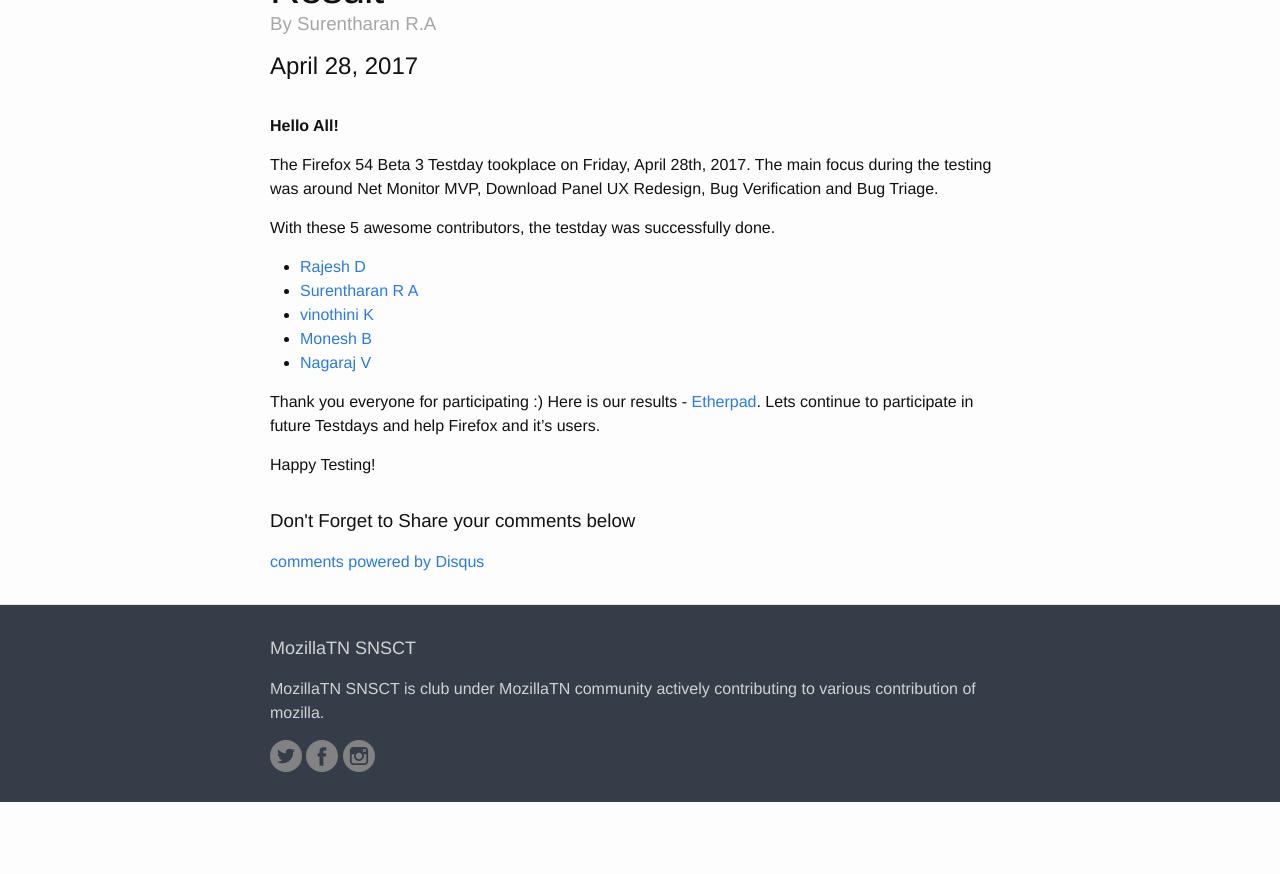
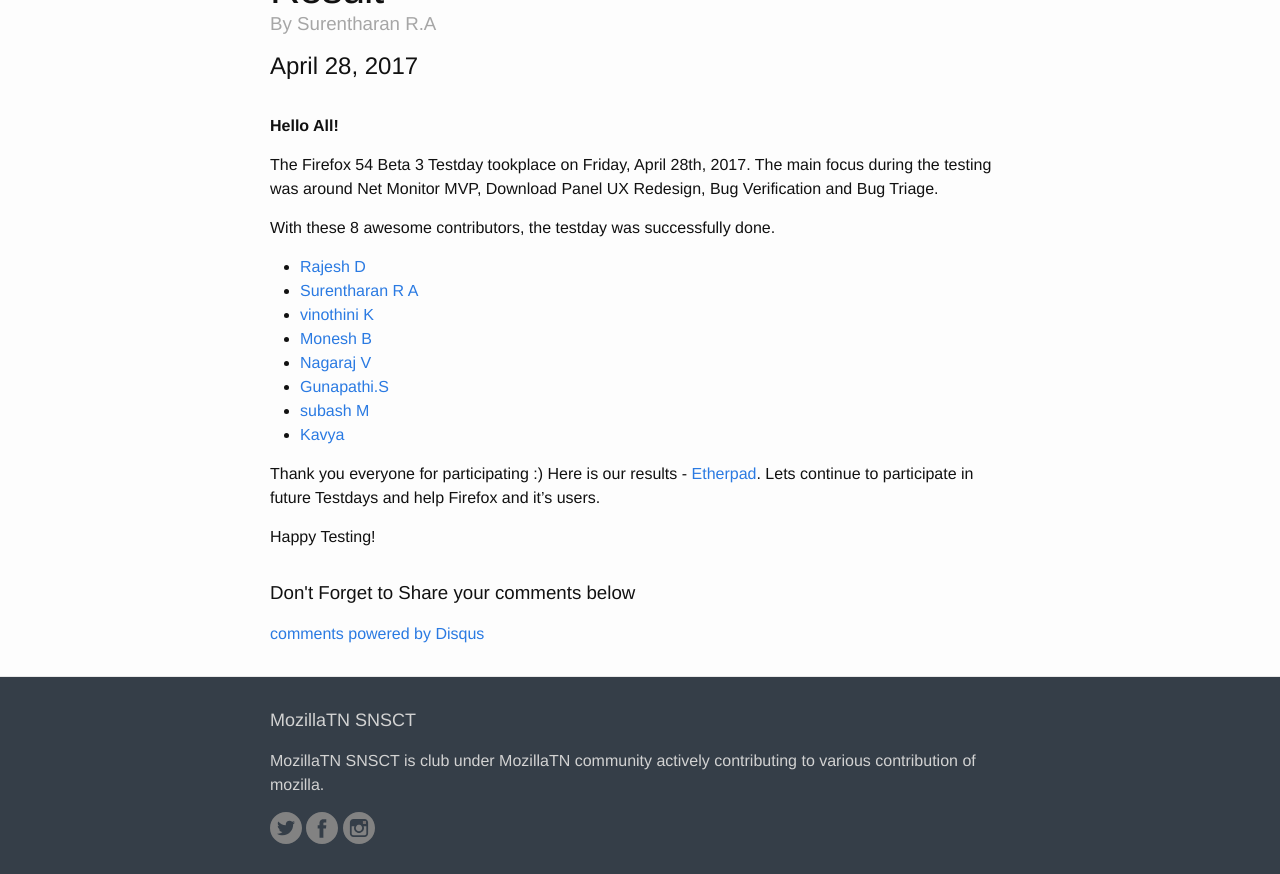
Before and after one commit to MozillaTN/snsct, a Jekyll site: the page built from docs/_posts/2017-04-28-Result-of-Firefox-54-Beta-3-Testday.md, in a window 1280 px wide, cut to the strip 487-1361 px from the top of the page. Built offline with Jekyll 4.4.1, drawn with Linux system fonts in a browser that asks for light colours; comment, search, counter and statistics services are not loaded; before the commit the page ends 1289 px from its top, so only the background shows below that.

Commit message:
Update 2017-04-28-Result-of-Firefox-54-Beta-3-Testday.md

```diff
--- a/docs/_posts/2017-04-28-Result-of-Firefox-54-Beta-3-Testday.md
+++ b/docs/_posts/2017-04-28-Result-of-Firefox-54-Beta-3-Testday.md
@@ -13,13 +13,16 @@
 **Hello All!**
 
 <p>The  Firefox 54 Beta 3 Testday tookplace on Friday, April 28th, 2017. The main focus during the testing was around Net Monitor MVP, Download Panel UX Redesign, Bug Verification and Bug Triage.</p>
-<p>With these 5 awesome contributors, the testday was successfully done.</p>
+<p>With these 8 awesome contributors, the testday was successfully done.</p>
 
 - [Rajesh D](https://twitter.com/rajeshhacker023)
 - [Surentharan R A](https://twitter.com/surentharan7)
 - [vinothini K](https://twitter.com/vinosri99)
 - [Monesh B](https://twitter.com/moneshb7)
 - [Nagaraj V](https://twitter.com/nagarajnaidu921)
+- [Gunapathi.S](https://twitter.com/GunapathiS)
+- [subash M](https://twitter.com/subahiphop4)
+- [Kavya](https://twitter.com/KavyaKmk97)
 
 Thank you everyone for participating :)
 Here is our results - [Etherpad](https://public.etherpad-mozilla.org/p/MozillaIN_QA_Firefox_54_Beta_3_Testday). Lets continue to participate in future Testdays and help Firefox and it's users.
```
